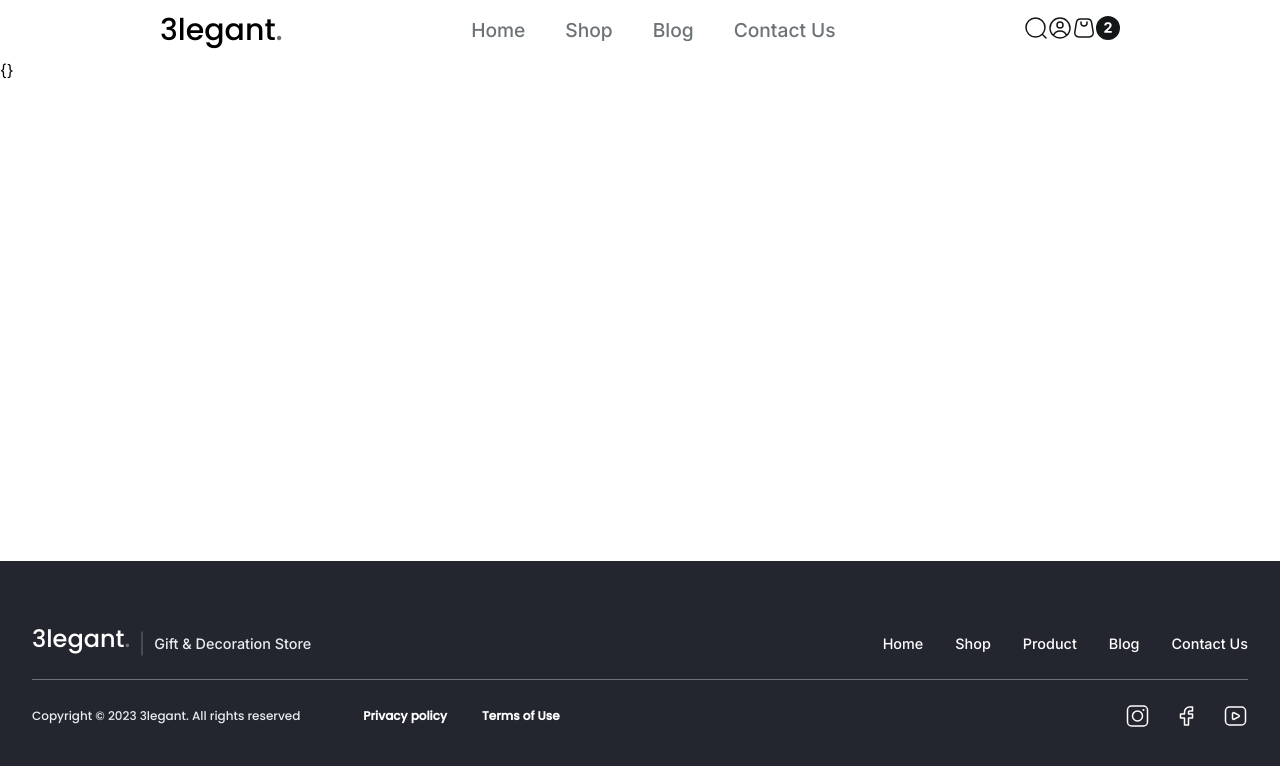
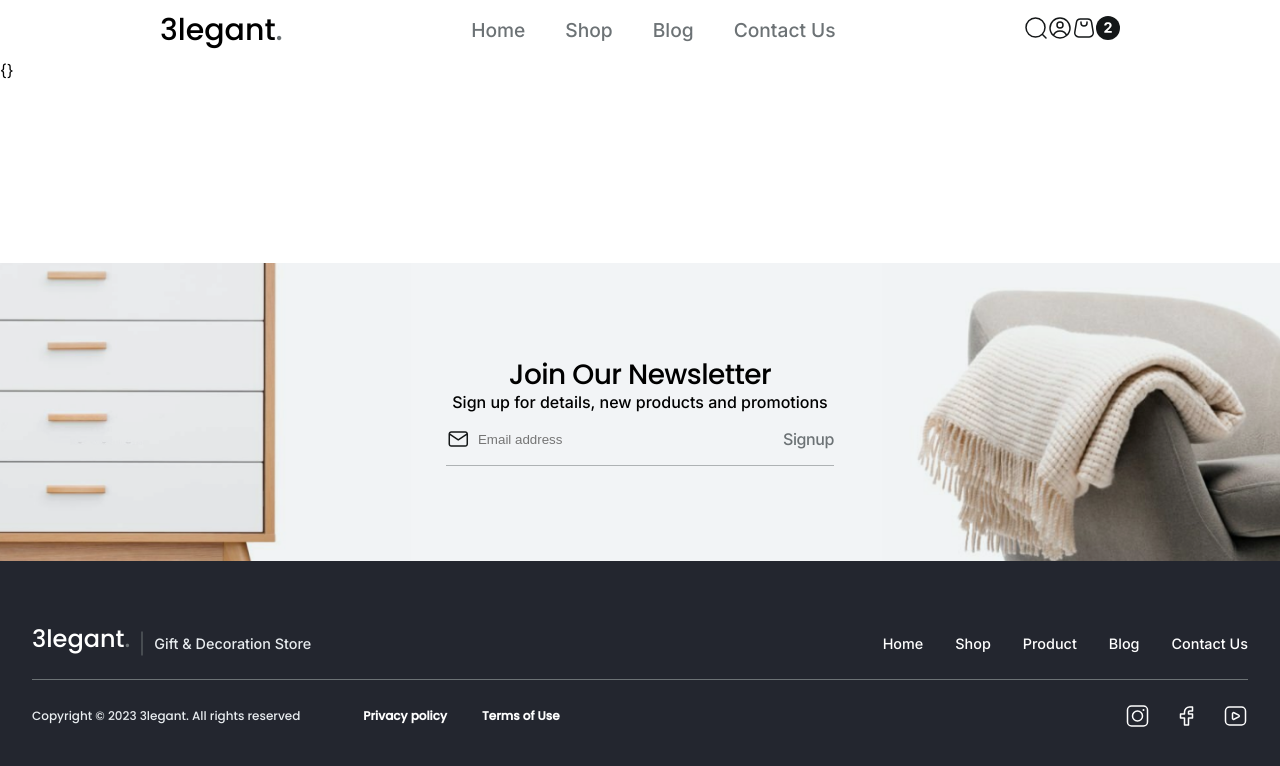
Before and after one commit to vikravch/project_18_23, a React (Create React App) app: page /weather in a window 1280 px wide. Shown: the top 766 px of the page. Built offline with nearby package versions, Linux system fonts and the light colour scheme; no server answers.

Commit message:
Creating Newsletter and styles for it.

```diff
--- /dev/null
+++ b/src/general/components/newsletter_subscribe/NewsletterSubscribe.module.css
@@ -0,0 +1,80 @@
+.newsletter_bar_wrapper {
+    background: #F2F4F6;
+    display: flex;
+    width: 100%;
+    flex-direction: column;
+    justify-content: center;
+    align-items: center;
+    margin-top: 16px;
+    gap: 32px;
+}
+.join_our_newsletter{
+    padding: 95px 32px;
+}
+
+.join_our_newsletter_text {
+    text-align: center;
+    font-family: Poppins, sans-serif;;
+    font-size: 1.75rem;
+    font-style: normal;
+    font-weight: 500;
+    line-height: 2.1rem;
+    letter-spacing: -0.6px;
+}
+
+.sign_up_text {
+    text-align: center;
+    font-family: Inter, sans-serif;
+    font-size: 1rem;
+    font-style: normal;
+    font-weight: 400;
+    line-height: 1.4rem;
+}
+
+.email_newsletter_submission {
+    display: flex;
+    height: 52px;
+    align-items: center;
+    gap: 8px;
+    flex-shrink: 0;
+    align-self: stretch;
+    justify-content: space-between;
+    border-bottom: 1px solid  rgba(108, 114, 117, 0.50);
+}
+
+.icon_and_input {
+    display: flex;
+    justify-content: space-between;
+}
+
+.newsletter_email_input {
+    border: none;
+    background: #F2F4F6;
+    color: #6C7275;
+    cursor: pointer;
+    margin-right: 120px;
+    height: 50%;
+
+}
+
+.newsletter_signup_btn {
+    color: #6C7275;
+    background-color: #F2F4F6;
+    font-family: Inter, serif;
+    font-size: 1rem;
+    font-style: normal;
+    font-weight: 500;
+    line-height: 1.75rem;
+    letter-spacing: -0.4px;
+    border: none;
+    cursor: pointer;
+}
+
+@media (min-width: 769px) {
+    .newsletter_bar_wrapper {
+        background-image: url("images/Paste image.png");
+        background-size: cover;
+        background-position: center;
+
+    }
+}
--- a/src/general/components/newsletter_subscribe/NewsletterSubscribe.tsx
+++ b/src/general/components/newsletter_subscribe/NewsletterSubscribe.tsx
@@ -1,9 +1,21 @@
 import React from 'react';
+import styles from "./NewsletterSubscribe.module.css"
+import Icon_email from "./icon/Icon_email";
 
-function NewsletterSubscribe() {
+const NewsletterSubscribe = () => {
     return (
-        <div></div>
+        <div className={styles.newsletter_bar_wrapper}>
+            <div className={styles.join_our_newsletter}>
+                <h2 className={styles.join_our_newsletter_text}>Join Our Newsletter</h2>
+                <h3 className={styles.sign_up_text}>Sign up for details, new products and promotions</h3>
+                <div className={styles.email_newsletter_submission}>
+                    <Icon_email/>
+                    <input className={styles.newsletter_email_input} type="email" placeholder={'Email address'}/>
+                    <button className={styles.newsletter_signup_btn}>Signup</button>
+                </div>
+            </div>
+        </div>
     );
-}
+};
 
 export default NewsletterSubscribe;
--- /dev/null
+++ b/src/general/components/newsletter_subscribe/icon/Icon_email.tsx
@@ -0,0 +1,13 @@
+import React from 'react';
+
+const Icon_email = () => {
+    return (
+        <svg xmlns="http://www.w3.org/2000/svg" width="24" height="24" viewBox="0 0 24 24" fill="none">
+            <path fillRule="evenodd" clipRule="evenodd"
+                  d="M4.07669 6.53075C4.23293 6.01858 4.70919 5.646 5.27248 5.646H19.2725C19.8358 5.646 20.312 6.01858 20.4683 6.53075L12.2725 11.9946L4.07669 6.53075ZM2.52251 6.88226C2.52237 6.89026 2.52236 6.89826 2.52248 6.90625V16.896C2.52248 18.4148 3.7537 19.646 5.27248 19.646H19.2725C20.7913 19.646 22.0225 18.4148 22.0225 16.896V6.90622M20.5225 8.29738V16.896C20.5225 17.5864 19.9628 18.146 19.2725 18.146H5.27248C4.58212 18.146 4.02248 17.5864 4.02248 16.896V8.29738L11.8565 13.52C12.1084 13.688 12.4366 13.688 12.6885 13.52L20.5225 8.29738ZM22.0224 6.88229C22.0151 5.36981 20.7867 4.146 19.2725 4.146H5.27248C3.75828 4.146 2.52991 5.3698 2.52251 6.88226"
+                  fill="#141718"/>
+        </svg>
+    );
+};
+
+export default Icon_email;
```
Also changed, not shown: src/general/components/newsletter_subscribe/images/Paste image.png (added).
